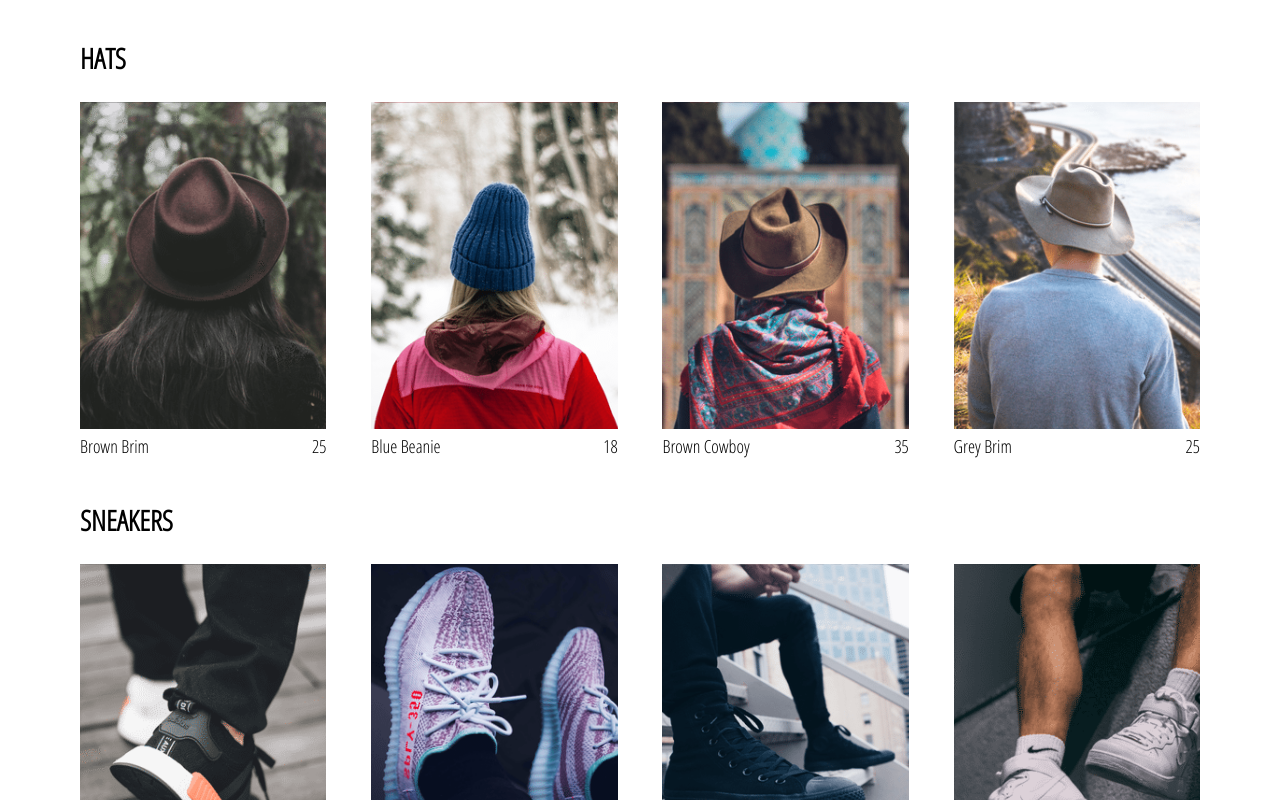
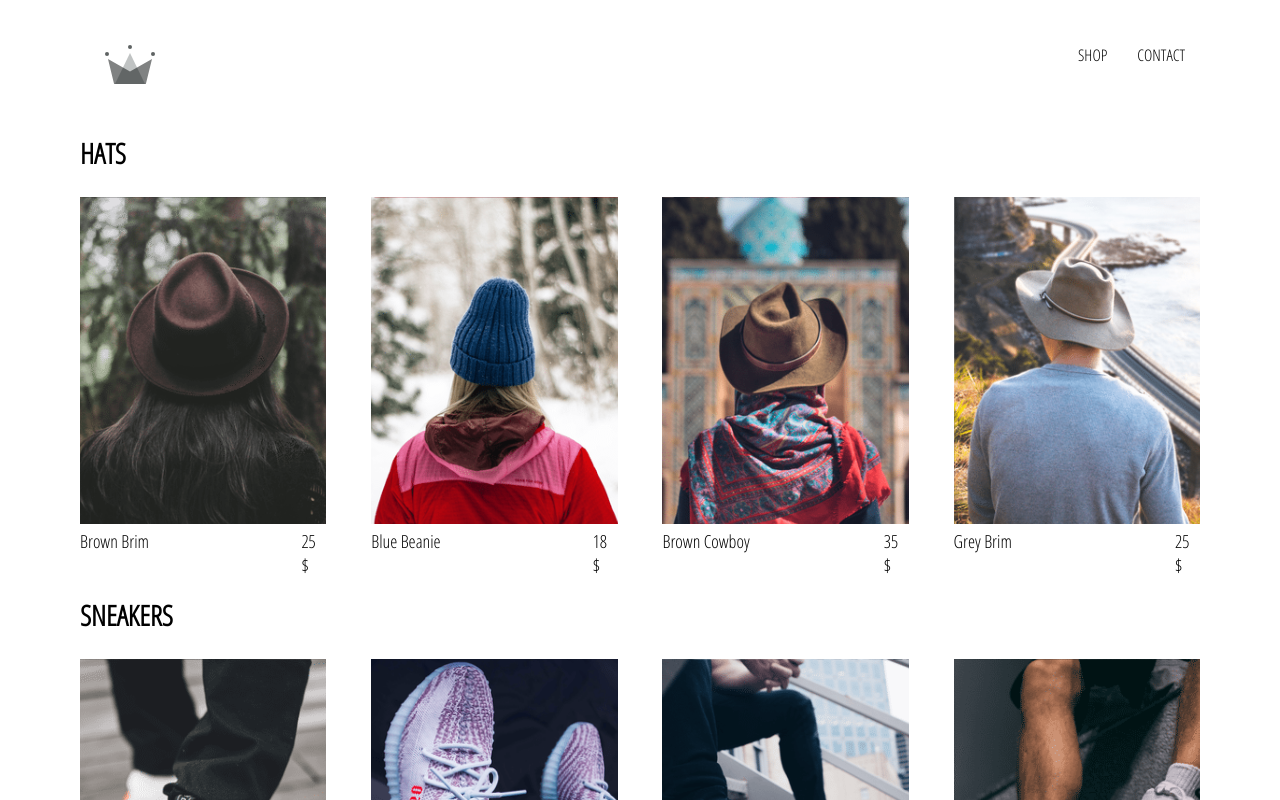
Before and after one commit to rleite-it/crown-clothing, a React (Create React App) app: page /shop in a window 1280 px wide. Shown: the top 800 px of the page. Built offline with nearby package versions, Linux system fonts and the light colour scheme.

Commit message:
adding header component and links to home, shop page and contact

```diff
--- a/src/App.css
+++ b/src/App.css
@@ -4,3 +4,8 @@ body {
 	font-family: "Open Sans Condensed", sans-serif;
 	padding: 20px 80px;
 }
+
+a {
+	text-decoration: none;
+	color: black;
+}
--- a/src/App.js
+++ b/src/App.js
@@ -3,13 +3,17 @@ import { Routes, Route } from "react-router-dom";
 import HomePage from "./pages/homepage/homepage.component";
 import "./App.css";
 import ShopPage from "./pages/shop/shop.component";
+import Header from "./components/header/header.component";
 
 function App() {
 	return (
-		<Routes>
-			<Route exact path="/" element={<HomePage />} />
-			<Route path="/shop" element={<ShopPage />} />
-		</Routes>
+		<>
+			<Header />
+			<Routes>
+				<Route exact path="/" element={<HomePage />} />
+				<Route path="/shop" element={<ShopPage />} />
+			</Routes>
+		</>
 	);
 }
 
--- a/src/components/collection-item/collection-item.component.jsx
+++ b/src/components/collection-item/collection-item.component.jsx
@@ -6,7 +6,7 @@ const CollectionItem = ({ id, name, price, imageUrl }) => (
 		<div className="image" style={{ backgroundImage: `url(${imageUrl})` }} />
 		<div className="collection-footer">
 			<span className="name">{name}</span>
-			<span className="price">{price}</span>
+			<span className="price">{price} $</span>
 		</div>
 	</div>
 );
--- /dev/null
+++ b/src/components/header/header.component.jsx
@@ -0,0 +1,22 @@
+import React from "react";
+import { Link } from "react-router-dom";
+import { ReactComponent as Logo } from "../../assets/crown.svg";
+import "./header.styles.scss";
+
+const Header = () => (
+	<div className="header">
+		<Link to="/" className="logo-container">
+			<Logo className="logo" />
+		</Link>
+		<div className="options">
+			<Link className="option" to="/shop">
+				SHOP
+			</Link>
+			<Link className="option" to="/contact">
+				CONTACT
+			</Link>
+		</div>
+	</div>
+);
+
+export default Header;
--- /dev/null
+++ b/src/components/header/header.styles.scss
@@ -0,0 +1,25 @@
+.header {
+	height: 70px;
+	width: 100%;
+	display: flex;
+	justify-content: space-between;
+	margin-bottom: 25px;
+
+	.logo-container {
+		height: 100%;
+		width: 70px;
+		padding: 25px;
+	}
+
+	.options {
+		width: 50%;
+		height: 100%;
+		display: flex;
+		align-items: center;
+		justify-content: flex-end;
+
+		.option {
+			padding: 10px 15px;
+		}
+	}
+}
```
Also changed, not shown: src/assets/crown.svg (added).
